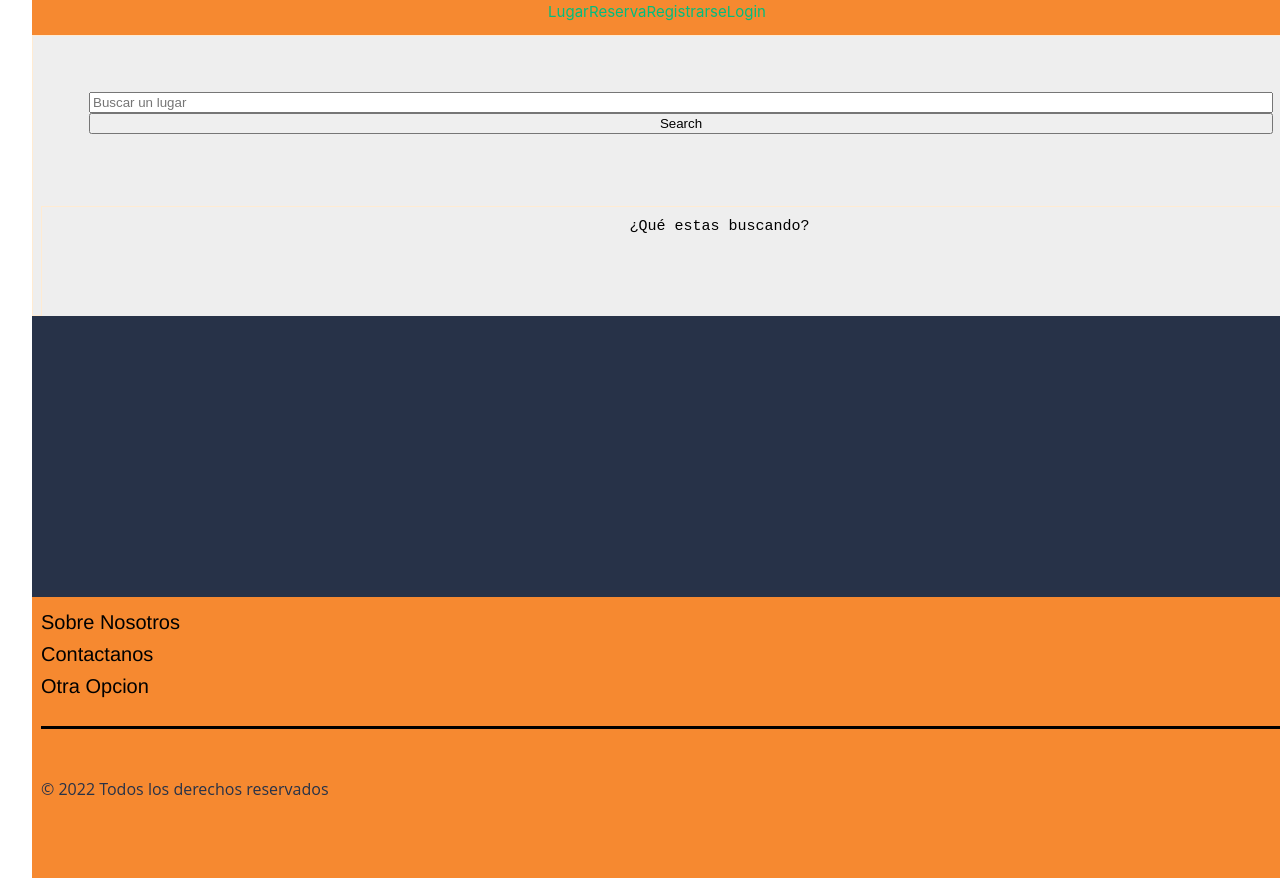
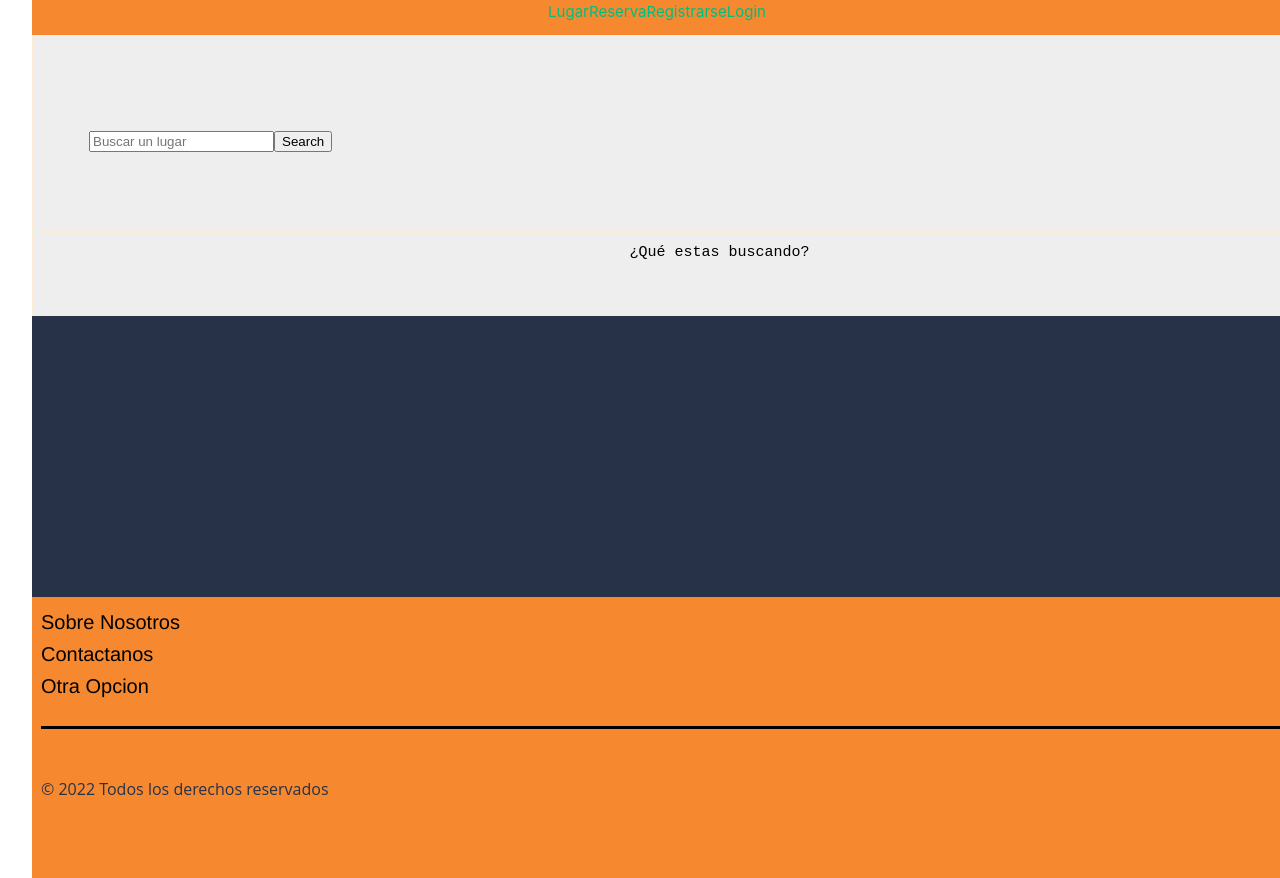
Before and after one commit to l1zz3th/Airbnb_vistas, a Vue app: page /lugar in a window 1280 px wide. Shown: the top 878 px of the page. Built offline with nearby package versions, Linux system fonts and the light colour scheme.

Commit message:
confirmar

```diff
--- a/src/components/Login.vue
+++ b/src/components/Login.vue
@@ -9,7 +9,8 @@
     <p>
       <img alt="Fondo" class="img-fondo" src="@/assets/images/fondo.jpg" />
     </p>
-    <Content>
+
+    <div class="content">
       <div>
         <form action class="form">
           <label class="form-label" for="#email">Email:</label>
@@ -36,13 +37,13 @@
           <input class="form-submit" type="submit" value="Iniciar Sesion" />
         </form>
       </div>
-    </Content>
+    </div>
   </div>
 </template>
 
 <style scoped>
 .tittle {
-  text-align: center;
+  text-align: center center;
 }
 .contenedor {
   background: white;
@@ -50,8 +51,9 @@
   height: 3rem auto;
   align-content: center;
   display: flex;
+  margin: 0 auto;
 }
-.Content {
+.content {
   display: block;
   align-items: center;
   height: 100vh;
--- a/src/components/Lugar.vue
+++ b/src/components/Lugar.vue
@@ -75,27 +75,24 @@
 }
 .form-buscar{
     background-color: var(--cream);
-    display: flex;
+    display: block;
     flex-direction: column;
     justify-content: center;
     padding: 3rem;
-    width: 100vw;
+    width: 800px;
+    margin-top: 20px;
+    font-family: 'Comfortaa';
+    font-size: 30px;
 }
 
 .buscar input{
-    margin-top: 35px;
+    margin-top: 50px;
     border-radius: 25px;
     border-color: var(--blue);
     border-width: 2.5px;
     width: 500px;
     height: 50px;
     font-family: 'Comfortaa';
-}
-
-.busqueda label{
-    margin-top: 20px;
-    font-family: 'Comfortaa';
-    font-size: 30px;
 }
 
 .icons-busqueda {
```
